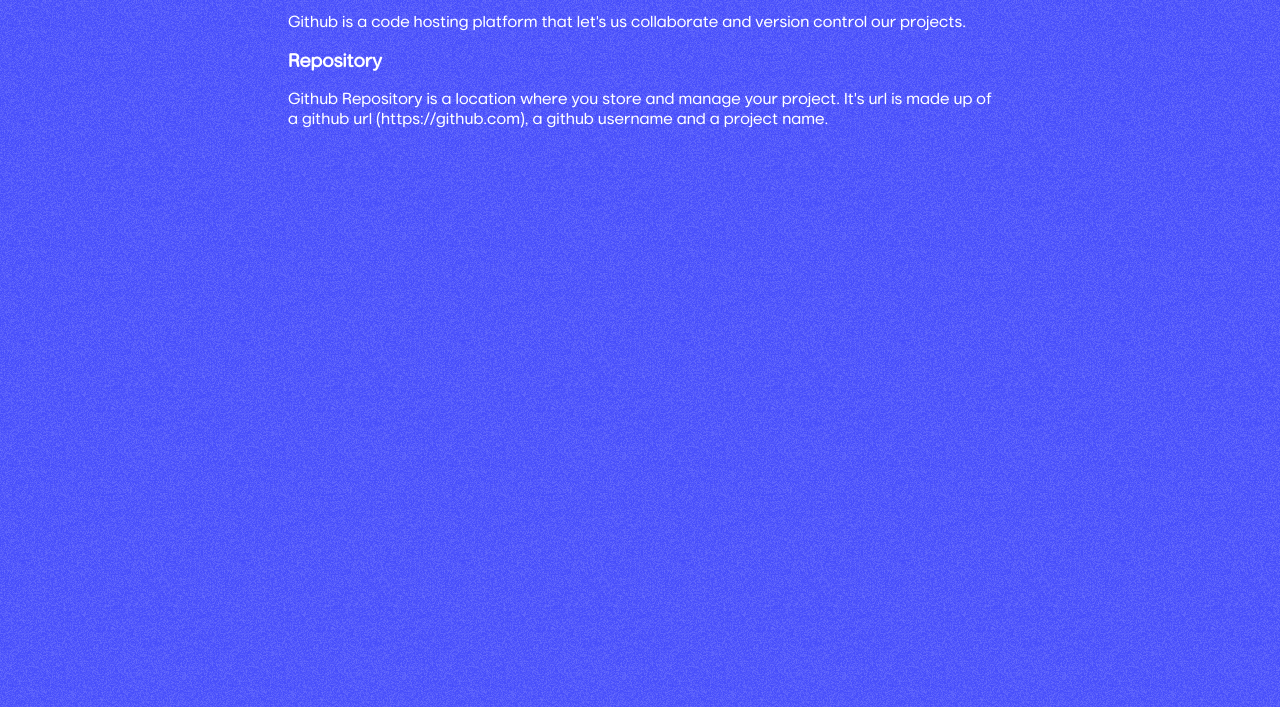
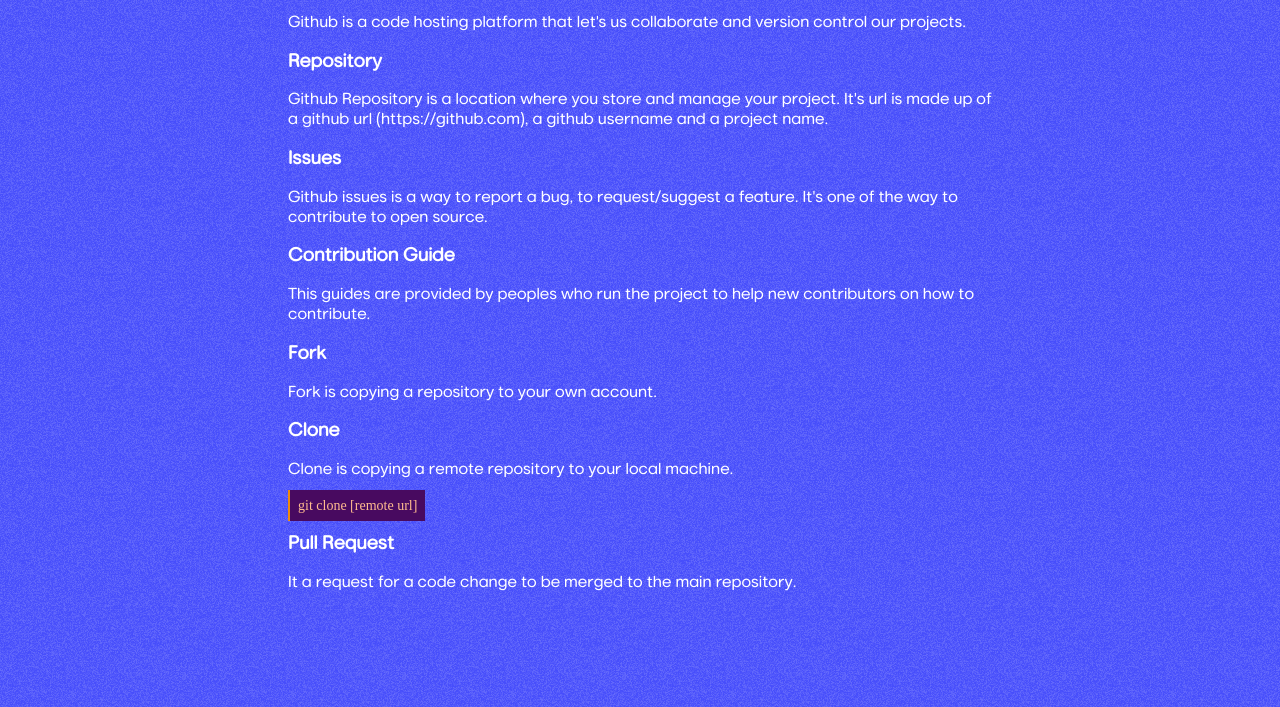
Before and after one commit to Bekacru/getting-involved-in-open-source-test-2, a plain HTML site: page src/github.html in a window 1280 px wide. Shown: the part 93-800 px from the top of the page. Drawn offline with Linux system fonts and the light colour scheme.

Commit message:
feat: better github guide

```diff
--- a/src/github.html
+++ b/src/github.html
@@ -42,6 +42,23 @@
         It's url is made up of a github url (https://github.com), a github
         username and a project name.
       </p>
+      <h3>Issues</h3>
+      <p>
+        Github issues is a way to report a bug, to request/suggest a feature.
+        It's one of the way to contribute to open source.
+      </p>
+      <h3>Contribution Guide</h3>
+      <p>
+        This guides are provided by peoples who run the project to help new
+        contributors on how to contribute.
+      </p>
+      <h3>Fork</h3>
+      <p>Fork is copying a repository to your own account.</p>
+      <h3>Clone</h3>
+      <p>Clone is copying a remote repository to your local machine.</p>
+      <code> git clone [remote url] </code>
+      <h3>Pull Request</h3>
+      <p>It a request for a code change to be merged to the main repository.</p>
     </div>
   </body>
 </html>
```
